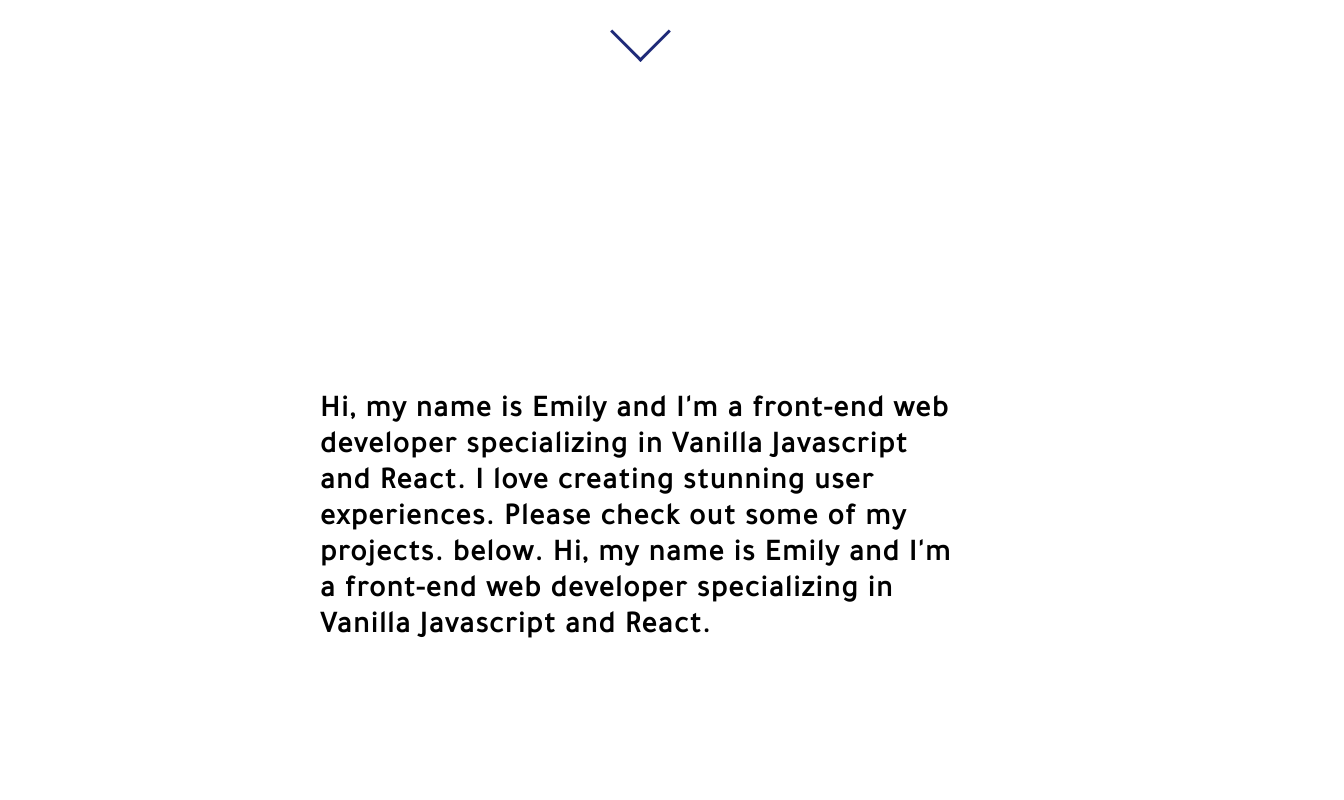
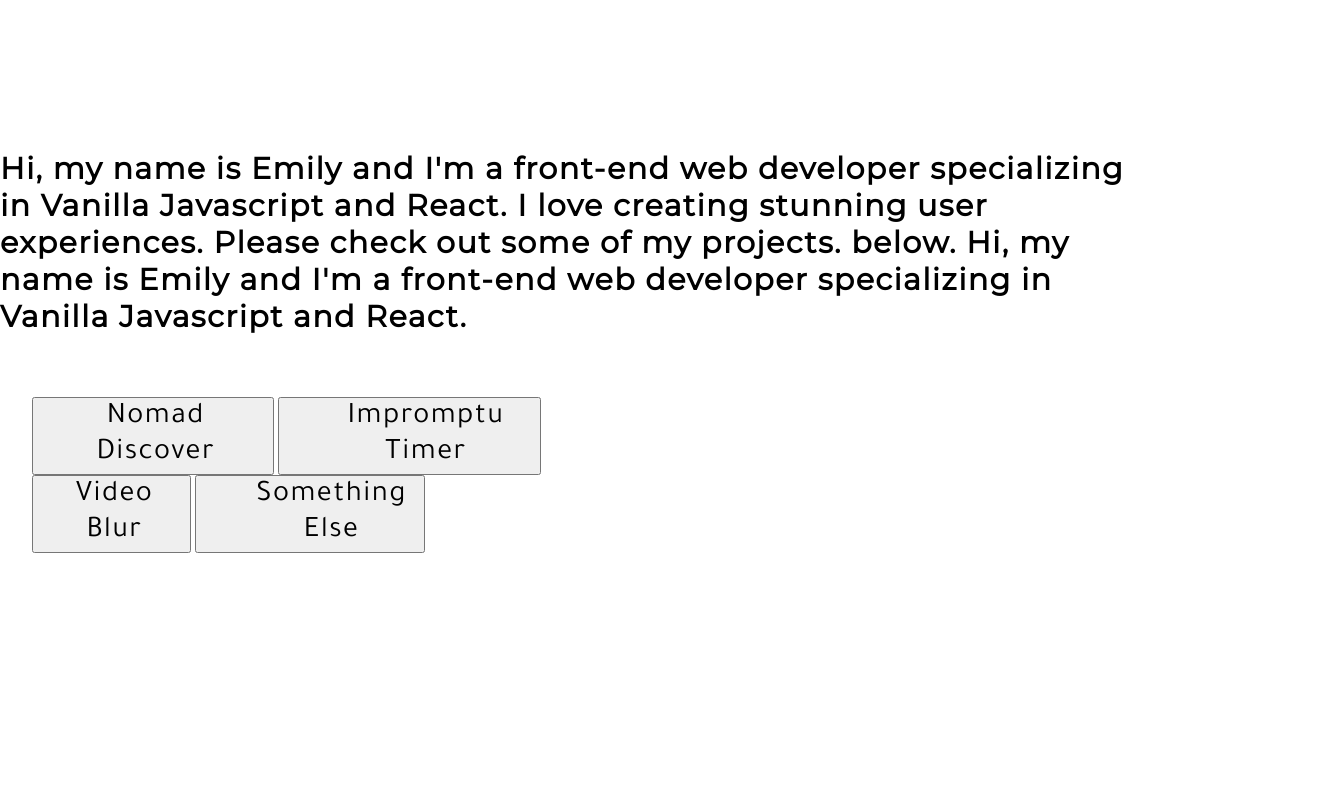
Before and after one commit to emilygracekz/Personal-website, a plain HTML site: page personalWebsite.html in a window 1280 px wide. Shown: the part 680-1480 px from the top of the page, 1344 px wide, since content can reach past the window. After the commit the page ends 1265 px from the top, so only its background shows below. Drawn offline with Linux system fonts and the light colour scheme.

Commit message:
Add files via upload
Fixing the alignment on the landing page.

```diff
--- a/personalWebsite.css
+++ b/personalWebsite.css
@@ -11,9 +11,8 @@ html {
 
 /* background */
 .bg {
-    /* background: linear-gradient(180deg, rgba(28,31,31,1) 0%, rgba(59,56,53,1) 100%); */
   height: 100vh;
-    text-align: center;
+  text-align: left;
   display: flex;
   flex-direction: column;
   justify-content: center;
@@ -28,14 +27,13 @@ html {
 /* front page */
 
 h1 {
-    font-family: 'Montserrat', sans-serif;
+  font-family: "Montserrat", sans-serif;
   font-size: 60px;
-    /* color: white; */
+  color: #1e2a78;
   display: flex;
   flex-direction: column;
   justify-content: left;
   text-align: left;
-    text-shadow: white;
   margin-top: auto;
   margin: 0;
   /* padding: 30; */
@@ -45,21 +43,59 @@ h1 {
 }
 
 h2 {
-    font-family: 'Montserrat', sans-serif;
+  font-family: "Montserrat", sans-serif;
   font-size: 60px;
-    color:#FF2E4C;
+  color: #ff2e4c;
   margin-bottom: auto;
   display: flex;
   flex-direction: column;
   justify-content: left;
   text-align: left;
-    text-shadow: white;
   margin: 0;
   /* padding: 30; */
   line-height: 1.35;
   letter-spacing: 3px;
 }
 
+h3 {
+    font-family: "Montserrat", sans-serif;
+    color: black;
+    font-weight: bold;
+    font-size: 30px;
+    font-style: normal;
+    display: flex;
+    justify-content: left;
+  text-align: left;
+    width: 90%;
+    letter-spacing: 1.5px;
+  }
+
+  /* .resume {
+    border: solid black;
+    font-family: "Montserrat", sans-serif;
+    padding: 15px;
+    width: 150px;
+    background: transparent;
+    margin: left;
+    font: 20px;
+    margin-top: inherit;
+    margin-bottom: inherit;
+    font-size: 20px;
+    margin-top: 10px;
+  } */
+/* .blinking {
+    animation: blinkingText 1.2s infinite;
+    display: flex;
+    flex-direction: column;
+    font-size: 60px;
+}
+@keyframes blinkingText{
+    0%{     color: #000;    }
+    49%{    color: #000; }
+    60%{    color: transparent; }
+    99%{    color:transparent;  }
+    100%{   color: #000;    }
+} */
 
 .inner {
   background: white;
@@ -69,40 +105,42 @@ h2 {
 
 /* second page */
 
-.about {
+/* .about { */
   /* background: #3b3835;  */
-    height: 100vh;
+  /* height: 100vh;
   display: flex;
-    flex-direction: row;
-    justify-content: center;
-}
-
-h3 {
-    margin: auto;
-    font-family: 'Tajawal', sans-serif;
-    /* color: #ac9529; */
-    font-weight: bold;
-    font-size: 30px;
-    font-style: normal;
-    display: flex;
-    width: 50%;
-    letter-spacing: 1.5px;
-
-}
+  flex-direction: column;
+  justify-content: left;
+  text-align: left;
+} */
 
 /* page three */
 
 .projects {
-    /* background: linear-gradient(180deg, rgba(59,56,53,1) 0%,rgba(28,31,31,1) 100%); */
-    height: 100vh;
-    display: flex;
-    flex-direction: row;
-    justify-content: center;
+    display: grid;
+    width: 100%;
+    grid-template-columns: repeat(auto-fill, minmax(150px, 1fr));
+    grid-gap: 20px;
+    align-items: stretch;
+    background: white;
+    padding: 2rem;
+    padding: 2rem;
+    display: grid;
+    grid-template-columns: 1fr;
+    grid-gap: 2rem;
+}
+
+.projects img {
+    max-height: 500px;
+    height: 70%;
+    width: auto;
+    object-fit: cover;
+    border:1px solid black;
 }
 
 p {
-    /* color: #f0d790; */
-    font-family: 'Tajawal', sans-serif;
+  color: black;
+  font-family: "Tajawal", sans-serif;
   font-size: 30px;
   font-style: normal;
   display: flex;
@@ -112,7 +150,7 @@ p {
   text-align: center;
 }
 
-.firstRow {
+/* .firstRow {
   display: flex;
   flex-direction: row;
   padding-top: 5px;
@@ -134,49 +172,44 @@ p {
 
 .projectone:hover {
   background-color: transparent;
-
 }
 
 .projecttwo {
   /* background: #cee4ee; */
-    height: 300px;
+  /* height: 300px;
   width: 500px;
 }
 
 .projecttwo:hover {
   background-color: transparent;
-
 }
 
 .projectthree {
   /* background: #cee4ee; */
-    height: 300px;
+  /* height: 300px;
   width: 500px;
-
 }
 
 .projectthree:hover {
   background-color: transparent;
+} */
 
-}
+/* .projectfour { */
+  /* background: #cee4ee; */
+  /* height: 300px; */
+  /* width: 500px; */
+/* } */
 
-.projectfour {
-    /* background: #cee4ee; */
-    height: 300px;
-    width: 500px;
-}
-
-.projectfour:hover {
-    background-color: transparent;
-
-}
+/* .projectfour:hover { */
+  /* background-color: transparent; */
+/* }  */
 
 /* arrow down */
-.arrow-down {
+/* .arrow-down {
     width: 100%;
     margin: 0 auto;
-    text-align: center;
-}
+    text-align: center; */
+/* }
 
 .arrow-down::after {
     content: "";
@@ -212,4 +245,4 @@ p {
     50% {
         top: 80px;
     }
-}
+} */
```
Lines whose indentation alone changed are shown as unchanged.
